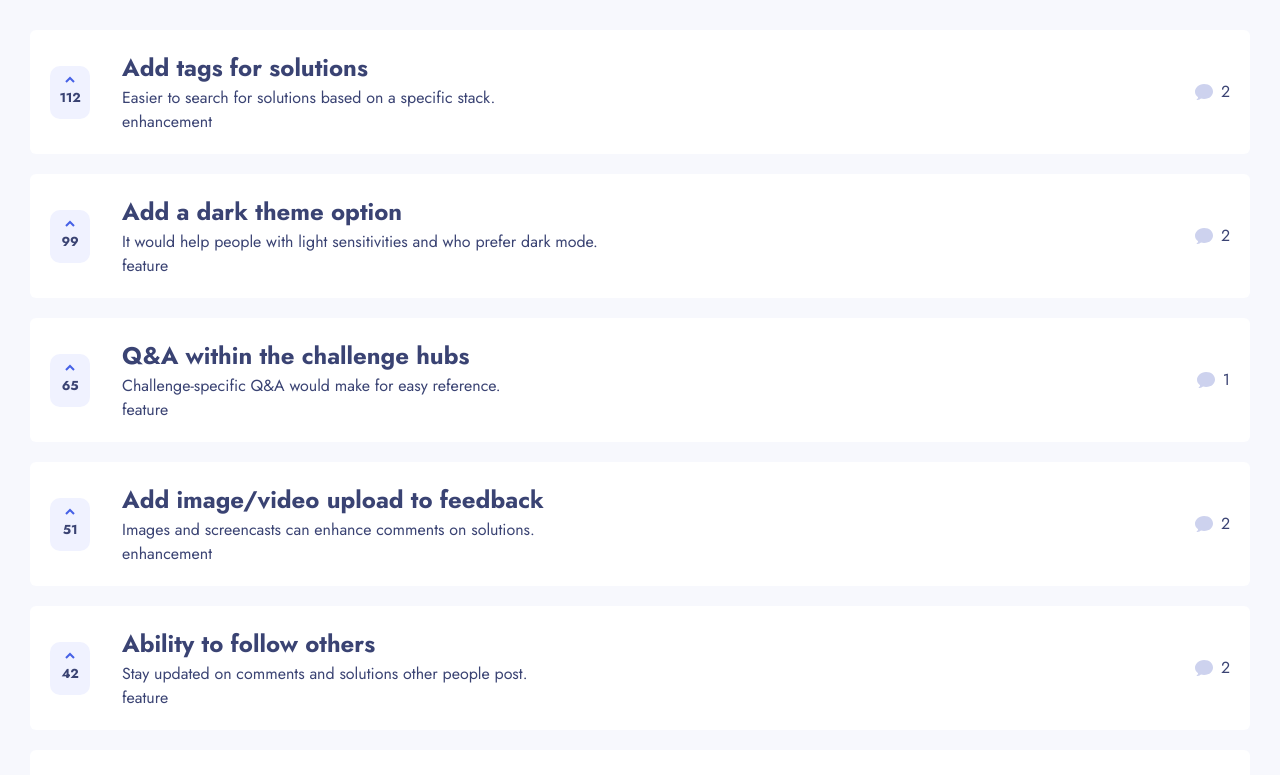
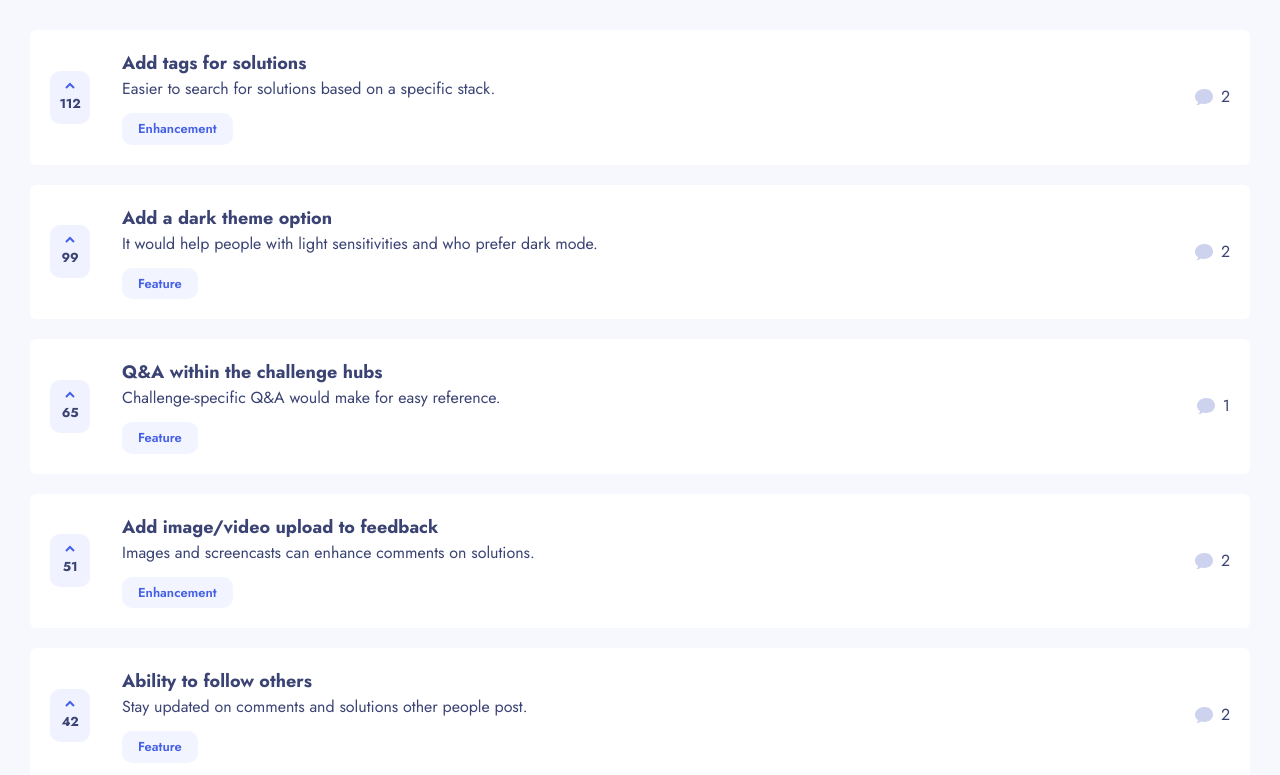
Before and after one commit to wenwen-dev/personal-website, a React (Vite) app: page / in a window 1280 px wide. Shown: the top 775 px of the page. Built offline with nearby package versions, Linux system fonts and the light colour scheme; a web font is replaced by a local one.

Commit message:
Finish building Card component

```diff
--- a/src/components/Card.tsx
+++ b/src/components/Card.tsx
@@ -35,11 +35,28 @@ const Wrapper = styled.article`
 
 const FeedbackWrapper = styled.div`
   flex: auto;
+  //review flex settings
 `;
 
-const Title = styled.h2``;
+const Title = styled.h2`
+  font-weight: bold;
+  font-size: 18px;
+  letter-spacing: 0cap.25px;
+`;
 
-const Details = styled.p``;
+const Details = styled.p`
+  font-size: 16px;
+`;
 
-const Category = styled.p``;
+const Category = styled.p`
+  background-color: #f2f4ff;
+  font-weight: 600;
+  font-size: 13px;
+  margin-top: 12px;
+  padding: 6px 16px;
+  border-radius: 10px;
+  color: #4661e6;
+  text-transform: capitalize;
+  display: inline-flex;
+`;
 export default Card;
--- a/src/components/GlobalStyles/GlobalStyles.tsx
+++ b/src/components/GlobalStyles/GlobalStyles.tsx
@@ -17,7 +17,7 @@ html, body, #root {
 }
 
 body {
-  color: var(--color-text-dark);
+  color: var(--color-text-para);
   font-family: var(--font), sans-serif;
   line-height: 1.5;
   background-color: var(--background-page)
@@ -38,6 +38,7 @@ input, button, textarea, select {
 
 p, h1, h2, h3, h4, h5, h6 {
   overflow-wrap: break-word;
+  color: var(--color-text-title);
 }
 
 #root {
@@ -47,8 +48,8 @@ p, h1, h2, h3, h4, h5, h6 {
 /* Global CSS Variables */
 
 :root {
-  --color-text-dark: hsl(231, 33%, 34%); //
-  --color-text-light: hsl(224, 20%, 49%);
+  --color-text-title: hsl(231, 33%, 34%); //
+  --color-text-para: hsl(224, 20%, 49%);
   --background-card: hsl(0, 0%, 100%);
   --background-page: #F7F8FD;
   --font: 'Jost';
```
